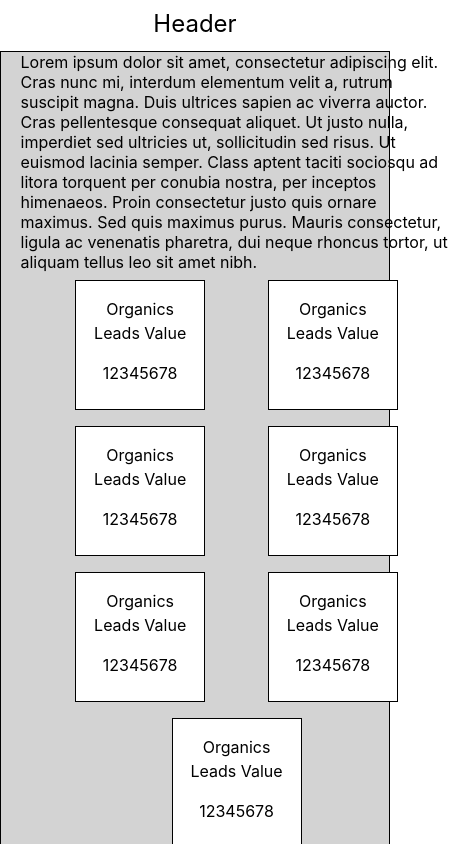
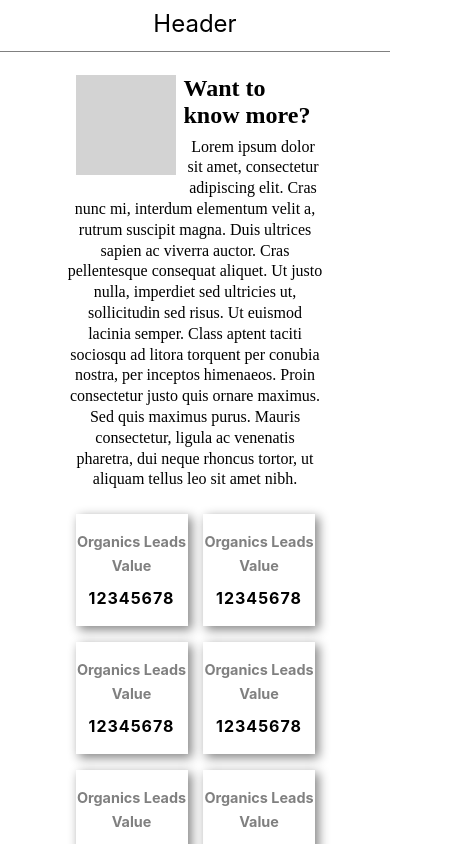
Before and after one commit to lucianofedericoolmedo/templateReactCharts, a React (Create React App) app: page / in a window 390 px wide. Shown: the top 844 px of the page, 453 px wide, since content can reach past the window. Built offline with nearby package versions, Linux system fonts and the light colour scheme.

Commit message:
changed styles and added responsiveness fixes for mobile

```diff
--- a/src/pages/homepage/Homepage.js
+++ b/src/pages/homepage/Homepage.js
@@ -74,44 +74,48 @@
     <div className="gaia-homepage">
       <div className="want-to-know-more">
         <div className="want-to-know-more-text">
-          Lorem ipsum dolor sit amet, consectetur adipiscing elit. Cras nunc mi,
-          interdum elementum velit a, rutrum suscipit magna. Duis ultrices
-          sapien ac viverra auctor. Cras pellentesque consequat aliquet. Ut
-          justo nulla, imperdiet sed ultricies ut, sollicitudin sed risus. Ut
-          euismod lacinia semper. Class aptent taciti sociosqu ad litora
-          torquent per conubia nostra, per inceptos himenaeos. Proin consectetur
-          justo quis ornare maximus. Sed quis maximus purus. Mauris consectetur,
-          ligula ac venenatis pharetra, dui neque rhoncus tortor, ut aliquam
-          tellus leo sit amet nibh.{" "}
+          <div className="TEMPORARY-REMOVE-LATER-ICON" />
+          <h2>Want to know more?</h2>
+          <p>
+            Lorem ipsum dolor sit amet, consectetur adipiscing elit. Cras nunc
+            mi, interdum elementum velit a, rutrum suscipit magna. Duis ultrices
+            sapien ac viverra auctor. Cras pellentesque consequat aliquet. Ut
+            justo nulla, imperdiet sed ultricies ut, sollicitudin sed risus. Ut
+            euismod lacinia semper. Class aptent taciti sociosqu ad litora
+            torquent per conubia nostra, per inceptos himenaeos. Proin
+            consectetur justo quis ornare maximus. Sed quis maximus purus.
+            Mauris consectetur, ligula ac venenatis pharetra, dui neque rhoncus
+            tortor, ut aliquam tellus leo sit amet nibh.
+          </p>
         </div>
         <div className="square-cards">
           <div className="square-card">
-            <p>Organics Leads Value</p>
-            <p>12345678</p>
+            <p className="square-card-title">Organics Leads Value</p>
+            <p className="square-card-value">12345678</p>
           </div>
           <div className="square-card">
-            <p>Organics Leads Value</p>
-            <p>12345678</p>
+            <p className="square-card-title">Organics Leads Value</p>
+            <p className="square-card-value">12345678</p>
           </div>
           <div className="square-card">
-            <p>Organics Leads Value</p>
-            <p>12345678</p>
+            <p className="square-card-title">Organics Leads Value</p>
+            <p className="square-card-value">12345678</p>
           </div>
           <div className="square-card">
-            <p>Organics Leads Value</p>
-            <p>12345678</p>
+            <p className="square-card-title">Organics Leads Value</p>
+            <p className="square-card-value">12345678</p>
           </div>
           <div className="square-card">
-            <p>Organics Leads Value</p>
-            <p>12345678</p>
+            <p className="square-card-title">Organics Leads Value</p>
+            <p className="square-card-value">12345678</p>
           </div>
           <div className="square-card">
-            <p>Organics Leads Value</p>
-            <p>12345678</p>
+            <p className="square-card-title">Organics Leads Value</p>
+            <p className="square-card-value">12345678</p>
           </div>
           <div className="square-card">
-            <p>Organics Leads Value</p>
-            <p>12345678</p>
+            <p className="square-card-title">Hey!</p>
+            <p className="square-card-value">12345678</p>
           </div>
         </div>
         <div className="graphs">
--- a/src/pages/homepage/Homepage.scss
+++ b/src/pages/homepage/Homepage.scss
@@ -1,9 +1,8 @@
 .gaia-homepage {
   max-width: 100vw;
   max-height: 93vh;
+  padding: 1rem 2rem;
   .want-to-know-more {
-    border: 1px solid black;
-    background-color: lightgrey;
     display: grid;
     grid-template-columns: 5vw auto 5vw;
     grid-template-rows: auto auto auto;
@@ -11,41 +10,63 @@
       ". want-to-know-more-text ."
       " . square-cards ."
       ". graphs .";
+    gap: 1rem;
 
     .want-to-know-more-text {
       grid-area: want-to-know-more-text;
+      font-family: "Source Sans Pro";
+      .TEMPORARY-REMOVE-LATER-ICON {
+        width: 100px;
+        height: 100px;
+        background-color: lightgrey;
+        float: left;
+        margin: 0.5rem;
+      }
+      h2 {
+        margin: 0.5rem;
+        font-family: inherit;
+      }
+      p {
+        font-family: inherit;
+        text-align: center;
+        line-height: 1.3rem;
+      }
     }
     .square-cards {
       grid-area: square-cards;
-      display: flex;
-      flex-wrap: wrap;
-      flex-direction: row;
-      align-items: center;
-      justify-content: space-evenly;
+      display: grid;
+      grid-template-columns: repeat(auto-fit, minmax(7rem, 1fr));
       .square-card {
-        width: 8rem;
-        height: 8rem;
+        width: 7rem;
+        height: 7rem;
         line-height: 1.5rem;
         margin: 0.5rem;
-        background-color: white;
-        border: 1px solid black;
         text-align: center;
-        p {
-          margin: 1rem;
+        box-shadow: 3px 3px 10px 0.5px #888;
+        display: flex;
+        flex-direction: column;
+        justify-content: space-between;
+        align-items: center;
+        .square-card-title {
+          font-weight: bold;
+          font-size: 0.9rem;
+          color: grey;
+          margin-top: 1rem;
+        }
+        .square-card-value {
+          font-weight: bold;
+          letter-spacing: 1px;
+          margin-bottom: 1rem;
         }
       }
     }
 
     .graphs {
       grid-area: graphs;
-      display: flex;
-      flex-wrap: wrap;
-      justify-content: space-evenly;
-      align-items: center;
+      display: grid;
+      grid-template-columns: repeat(auto-fit, minmax(250px, 1fr));
       .graph-container {
         position: relative;
-        margin: 1rem;
-        width: clamp(400px, 40vw, 600px);
       }
     }
   }
```
